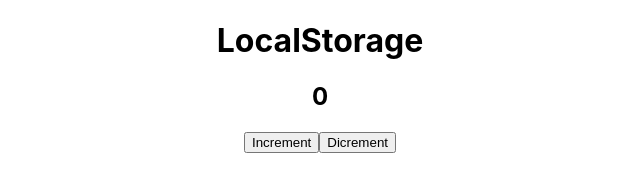
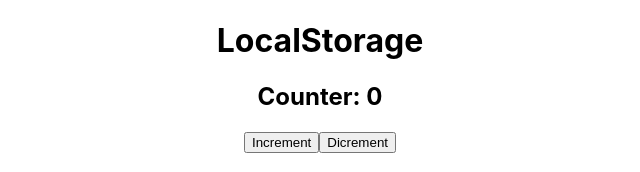
Before and after one commit to VlLabkovich/local-storage-counter, a React (Create React App) app: page / in a window 1280 px wide. Shown: the top 172 px of the page, without its empty margins (320-960 px from the left). Built offline with nearby package versions, Linux system fonts and the light colour scheme.

Commit message:
refactor: change name element

```diff
--- a/src/App.tsx
+++ b/src/App.tsx
@@ -17,7 +17,8 @@ function App() {
     return (
         <div className="App">
             <h1>LocalStorage</h1>
-            <h2>{value}</h2>
+
+            <h2>Counter: {value}</h2>
             <button onClick={incHandler}>Increment</button>
             <button onClick={dicHandler}>Dicrement</button>
         </div>
```
